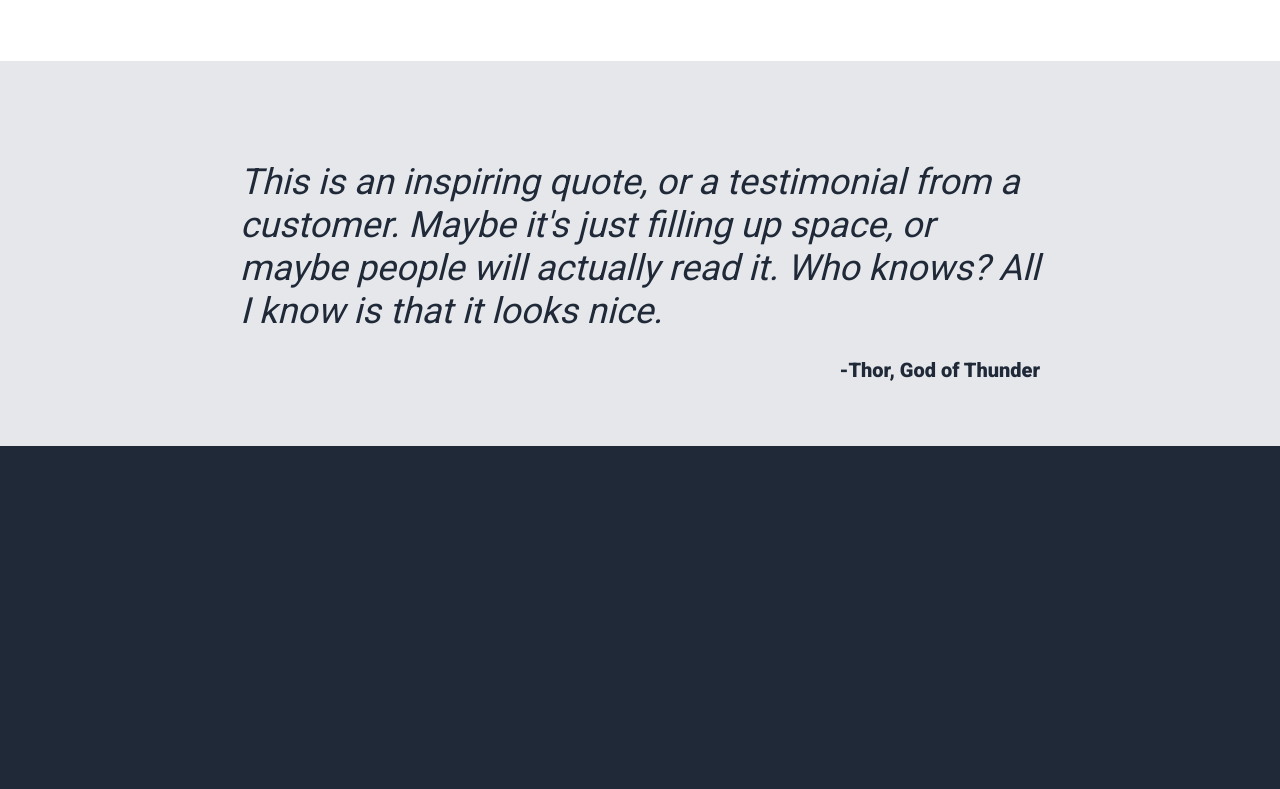
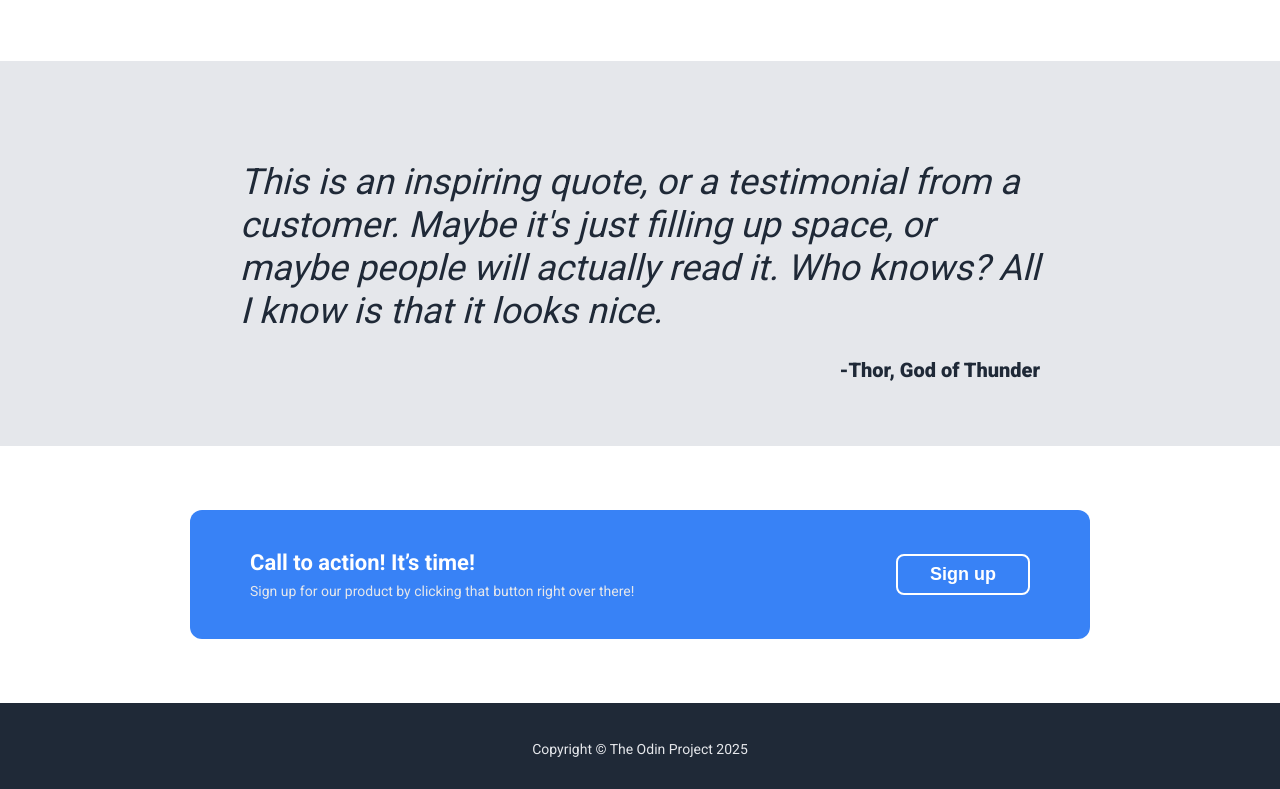
Before and after one commit to Azazel1169/odin-landing-page, a plain HTML site: page index.html in a window 1280 px wide. Shown: the part 857-1646 px from the top of the page. Before the commit the page ends 1303 px from the top, so only its background shows below. Drawn offline with Linux system fonts and the light colour scheme.

Commit message:
call to action, footer added

```diff
--- a/index.html
+++ b/index.html
@@ -70,5 +70,19 @@
         </p>
       </div>
     </section>
+     <!-- Call to Action Section -->
+    <section id="cta-section">
+      <div class="cta-container">
+        <div class="cta-text">
+          <h3>Call to action! It’s time!</h3>
+          <p>Sign up for our product by clicking that button right over there!</p>
+        </div>
+        <button class="cta-signup">Sign up</button>
+      </div>
+    </section>
+    <!-- Footer -->
+    <footer id="footer">
+      <p>Copyright © The Odin Project 2025</p>
+    </footer>
   </body>
 </html>
--- a/style.css
+++ b/style.css
@@ -5,6 +5,8 @@ body {
   font-family: "Roboto", Arial, sans-serif;
   background: #1f2937;
 }
+
+
 
 /* Header styles */
 #hero-header {
@@ -36,6 +38,9 @@ body {
 #hero-links a:hover {
   color: #3b82f6;
 }
+
+
+
 
 /* Hero Styles */
 #hero {
@@ -72,7 +77,7 @@ body {
   color: #fff;
   border: none;
   border-radius: 8px;
-  padding: 10px 32px;
+  padding: 10px 20px;
   font-size: 18px;
   font-weight: bold;
   margin-top: 18px;
@@ -95,6 +100,9 @@ body {
   font-size: 18px;
   border-radius: 8px;
 }
+
+
+
 
 /* Info Section Style*/
 #info-section {
@@ -169,3 +177,67 @@ body {
   color: #1f2937;
   margin: 0;
 }
+
+
+
+/* Call to Action Section */
+#cta-section {
+  background: #fff; /* Match the random info section background */
+  display: flex;
+  justify-content: center;
+  align-items: center;
+  padding: 64px 0;
+}
+
+.cta-container {
+  background: #3882f6;
+  color: #fff;
+  border-radius: 12px;
+  padding: 40px 60px;
+  display: flex;
+  justify-content: space-between;
+  align-items: center;
+  max-width: 900px;
+  width: 80%;
+  box-sizing: border-box;
+  gap: 32px;
+}
+
+.cta-text h3 {
+  margin: 0 0 8px 0;
+  font-size: 22px;
+  font-weight: 700;
+}
+
+.cta-text p {
+  margin: 0;
+  font-size: 14px;
+  color: #e5e7eb;
+}
+
+.cta-signup {
+  background: #3882f6;
+  color: #fff;
+  border: 2px solid #fff;
+  border-radius: 8px;
+  padding: 8px 32px;
+  font-size: 18px;
+  font-weight: bold;
+  cursor: pointer;
+  transition: background 0.2s;
+}
+
+.cta-signup:hover {
+  background: #2563eb;
+}
+
+
+
+/* Footer */
+#footer {
+  background: #1f2937; /* Keep dark blue background */
+  color: #e5e7eb;
+  text-align: center;
+  padding: 24px 0 18px 0;
+  font-size: 14px;
+}
```
